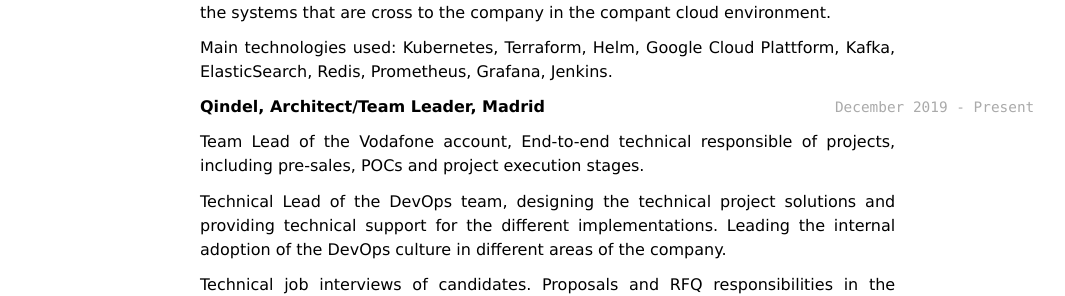
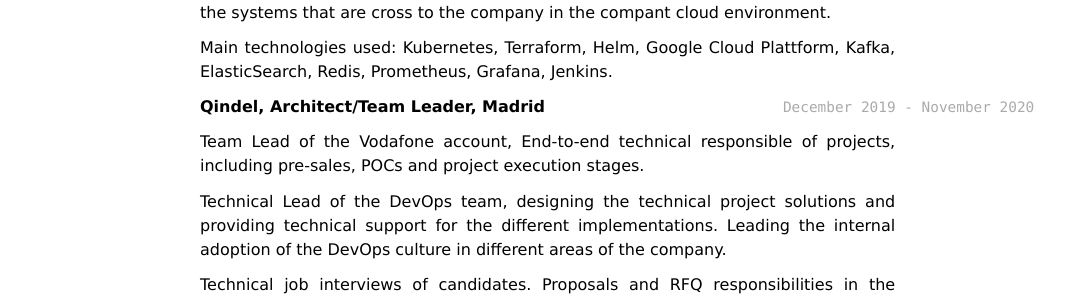
Before and after one commit to elipapa/markdown-cv, a Jekyll site: the page built from index.md, in a window 1280 px wide and 900 px high. Shown: the part 388-684 px from the top of the window, without its empty margins (132-1197 px from the left). Built offline with Jekyll 4.4.1, drawn with Linux system fonts in a browser that asks for light colours; nearby versions of some CDN libraries.

Commit message:
Fix ending month

```diff
--- a/index.md
+++ b/index.md
@@ -27,7 +27,7 @@
 
 Main technologies used: Kubernetes, Terraform, Helm, Google Cloud Plattform, Kafka, ElasticSearch, Redis, Prometheus, Grafana, Jenkins.
 
-`December 2019 - Present`
+`December 2019 - November 2020`
 **Qindel, Architect/Team Leader, Madrid**
 
 Team Lead of the Vodafone account, End-to-end technical responsible of projects, including pre-sales, POCs and project execution stages.
```
